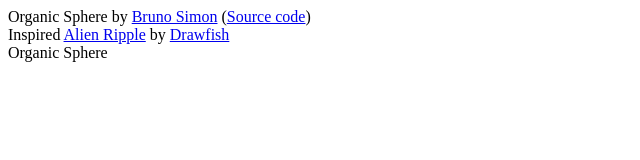
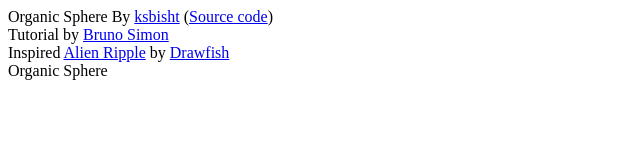
Before and after one commit to ksbisht941/Organic-sphere, a website: page src/index.html in a window 1280 px wide. Shown: the whole page, without its empty margins (0-640 px from the left). Drawn offline with Linux system fonts and the light colour scheme.

Commit message:
update credits

```diff
--- a/src/index.html
+++ b/src/index.html
@@ -49,12 +49,15 @@
   <body>
     <div class="experience"></div>
     <div class="credits">
-      Organic Sphere by
-      <a href="https://bruno-simon.com" target="_blank">Bruno Simon</a> (<a
-        href="https://github.com/brunosimon/organic-sphere"
+      Organic Sphere By
+      <a href="https://github.com/ksbisht941/" target="_blank">ksbisht</a> (<a
+        href="https://github.com/ksbisht941/Organic-sphere"
         target="_blank"
         >Source code</a
-      >) <br />Inspired
+      >) <br />
+      Tutorial by
+      <a href="https://bruno-simon.com" target="_blank">Bruno Simon</a><br />
+      Inspired
       <a
         href="https://rarible.com/token/0xd07dc4262bcdbf85190c01c996b4c06a461d2430:300573:0xbcfba32709f59838121c0007dc1ca6e8b7432011?tab=owners"
         target="_blank"
```
